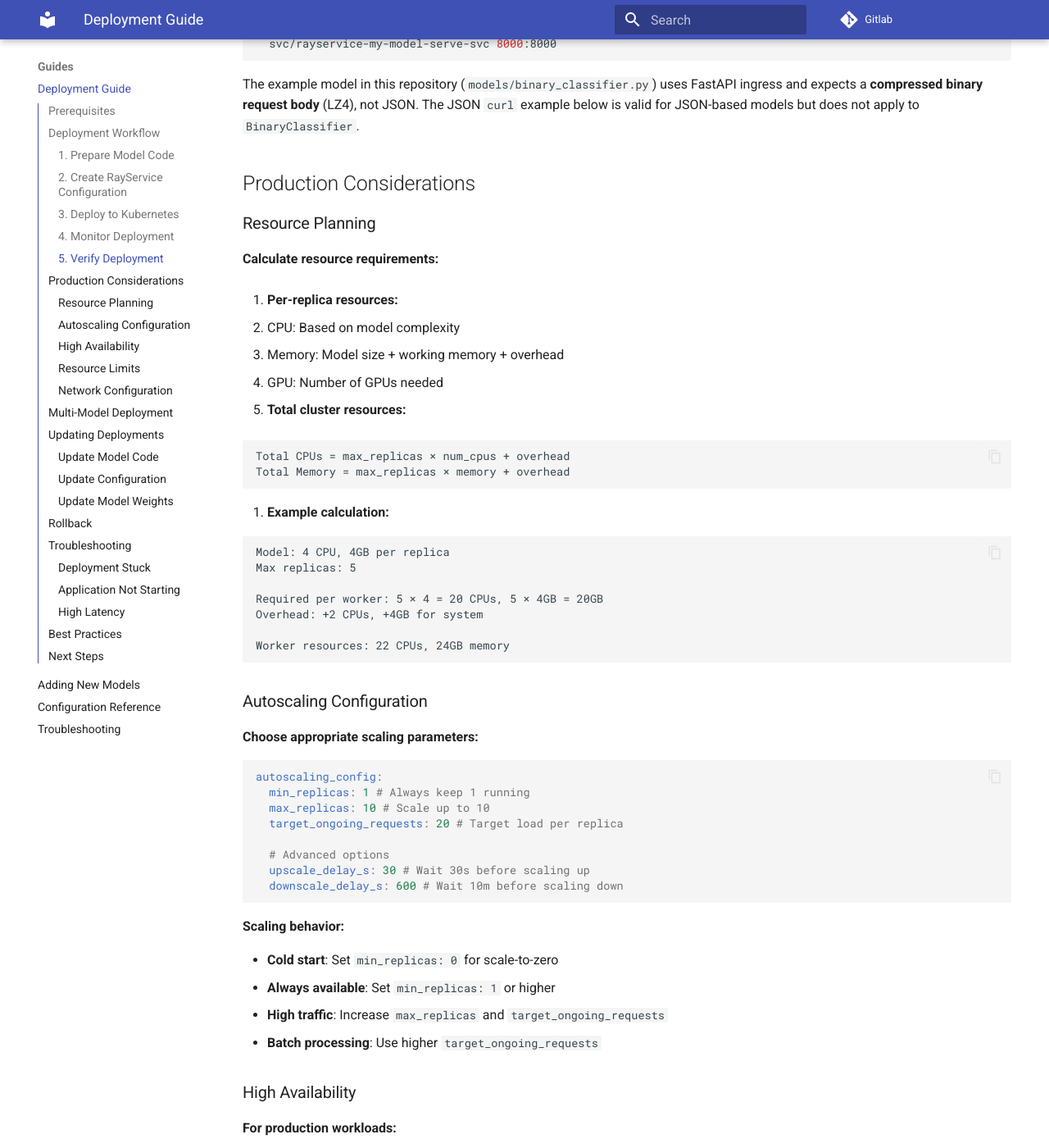
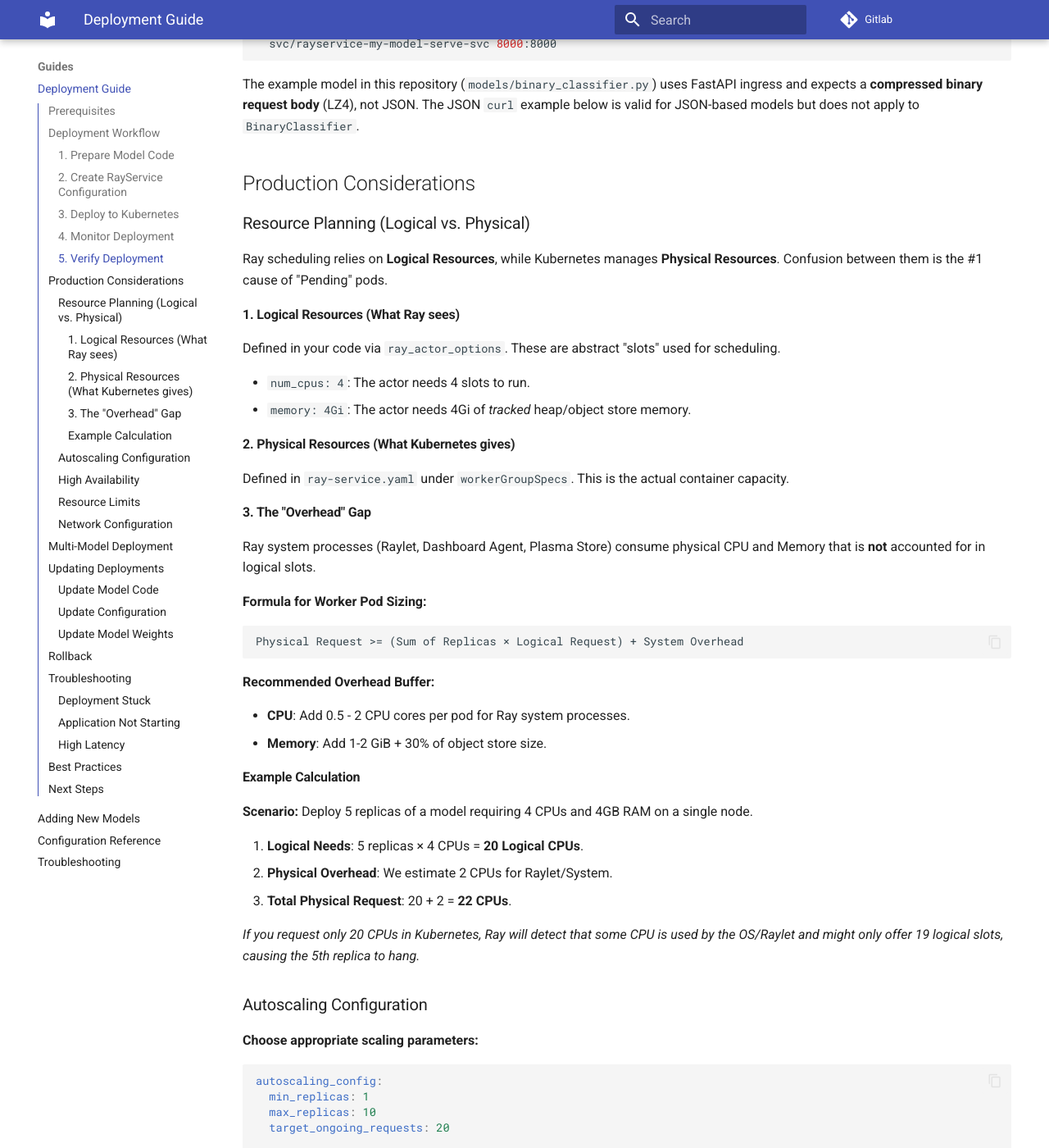
Before and after one commit to RationAI/model-service, an MkDocs documentation site: the page built from docs/guides/deployment-guide.md, in a window 1280 px wide and 1400 px high, scrolled down 3274 px. Shown: the whole window at 82% size. Built offline with MkDocs 1.6.1 and Material for MkDocs 9.7.7, drawn with Linux system fonts in a browser that asks for light colours; some of the changed text lies outside the part shown.

Commit message:
feat: more detailed logical/physical

````diff
--- a/docs/guides/deployment-guide.md
+++ b/docs/guides/deployment-guide.md
@@ -160,34 +160,45 @@ The example model in this repository (`models/binary_classifier.py`) uses FastAP
 
 ## Production Considerations
 
-### Resource Planning
+### Resource Planning (Logical vs. Physical)
 
-**Calculate resource requirements:**
+Ray scheduling relies on **Logical Resources**, while Kubernetes manages **Physical Resources**. Confusion between them is the #1 cause of "Pending" pods.
 
-1. **Per-replica resources:**
+#### 1. Logical Resources (What Ray sees)
 
-   - CPU: Based on model complexity
-   - Memory: Model size + working memory + overhead
-   - GPU: Number of GPUs needed
+Defined in your code via `ray_actor_options`. These are abstract "slots" used for scheduling.
 
-2. **Total cluster resources:**
+- `num_cpus: 4`: The actor needs 4 slots to run.
+- `memory: 4Gi`: The actor needs 4Gi of _tracked_ heap/object store memory.
 
-   ```
-   Total CPUs = max_replicas × num_cpus + overhead
-   Total Memory = max_replicas × memory + overhead
-   ```
+#### 2. Physical Resources (What Kubernetes gives)
 
-3. **Example calculation:**
+Defined in `ray-service.yaml` under `workerGroupSpecs`. This is the actual container capacity.
 
-   ```
-   Model: 4 CPU, 4GB per replica
-   Max replicas: 5
+#### 3. The "Overhead" Gap
 
-   Required per worker: 5 × 4 = 20 CPUs, 5 × 4GB = 20GB
-   Overhead: +2 CPUs, +4GB for system
+Ray system processes (Raylet, Dashboard Agent, Plasma Store) consume physical CPU and Memory that is **not** accounted for in logical slots.
 
-   Worker resources: 22 CPUs, 24GB memory
-   ```
+**Formula for Worker Pod Sizing:**
+
+```text
+Physical Request >= (Sum of Replicas × Logical Request) + System Overhead
+```
+
+**Recommended Overhead Buffer:**
+
+- **CPU**: Add 0.5 - 2 CPU cores per pod for Ray system processes.
+- **Memory**: Add 1-2 GiB + 30% of object store size.
+
+#### Example Calculation
+
+**Scenario:** Deploy 5 replicas of a model requiring 4 CPUs and 4GB RAM on a single node.
+
+1.  **Logical Needs**: 5 replicas × 4 CPUs = **20 Logical CPUs**.
+2.  **Physical Overhead**: We estimate 2 CPUs for Raylet/System.
+3.  **Total Physical Request**: 20 + 2 = **22 CPUs**.
+
+_If you request only 20 CPUs in Kubernetes, Ray will detect that some CPU is used by the OS/Raylet and might only offer 19 logical slots, causing the 5th replica to hang._
 
 ### Autoscaling Configuration
 
@@ -195,21 +206,28 @@ The example model in this repository (`models/binary_classifier.py`) uses FastAP
 
 ```yaml
 autoscaling_config:
-  min_replicas: 1 # Always keep 1 running
-  max_replicas: 10 # Scale up to 10
-  target_ongoing_requests: 20 # Target load per replica
+  min_replicas: 1
+  max_replicas: 10
+  target_ongoing_requests: 20
 
-  # Advanced options
-  upscale_delay_s: 30 # Wait 30s before scaling up
-  downscale_delay_s: 600 # Wait 10m before scaling down
+  # Advanced stabilization
+  upscale_delay_s: 30
+  downscale_delay_s: 600
 ```
 
-**Scaling behavior:**
+**Key Tuning Recommendations:**
 
-- **Cold start**: Set `min_replicas: 0` for scale-to-zero
-- **Always available**: Set `min_replicas: 1` or higher
-- **High traffic**: Increase `max_replicas` and `target_ongoing_requests`
-- **Batch processing**: Use higher `target_ongoing_requests`
+1.  **`target_ongoing_requests`**:
+    - **Lower this value** (e.g., 5-10) for latency-sensitive models or if your model is CPU-heavy. This forces the system to scale out sooner.
+    - **Increase this value** (e.g., 50-100) for simple models where a single replica can juggle many async requests.
+
+2.  **`upscale_delay_s`**:
+    - Keep this low (e.g., `0s` to `30s`) so the system reacts quickly to traffic spikes.
+
+3.  **`downscale_delay_s`**:
+    - Keep this high (e.g., `600s`) to avoid "thrashing". It is cheaper to keep an idle replica for 10 minutes than to re-initialize a heavy model (loading weights, etc.) every time traffic dips for a minute.
+
+For the exact formulas and definitions of these settings, see the [Configuration Reference](configuration-reference.md#2-autoscaling-configuration).
 
 ### High Availability
 
@@ -249,12 +267,8 @@ containers:
 
 ```yaml
 env:
-  - name: HTTP_PROXY
-    value: "http://proxy.example.com:3128"
   - name: HTTPS_PROXY
     value: "http://proxy.example.com:3128"
-  - name: NO_PROXY
-    value: ".svc.cluster.local,.cluster.local"
 ```
 
 **Service configuration:**
````
